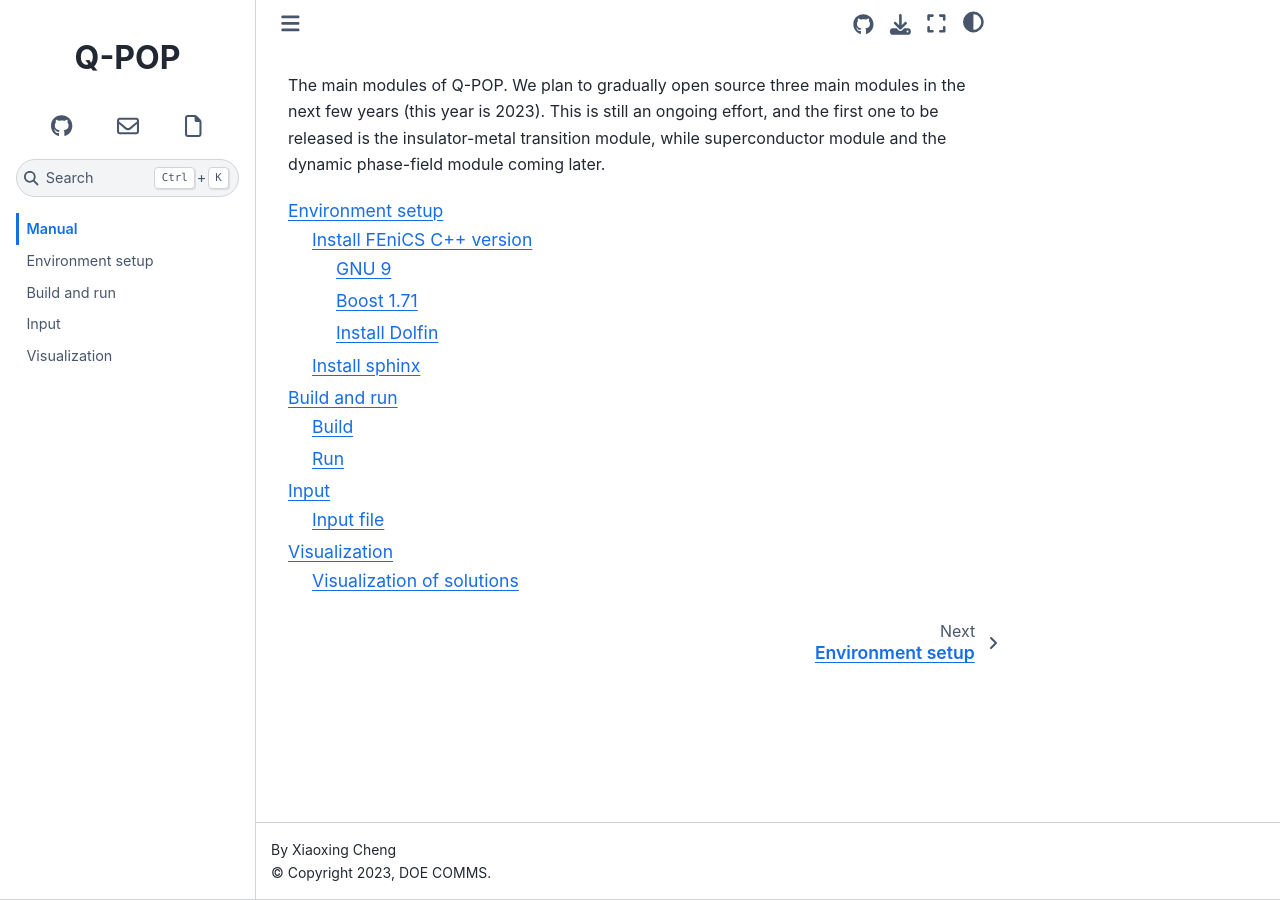
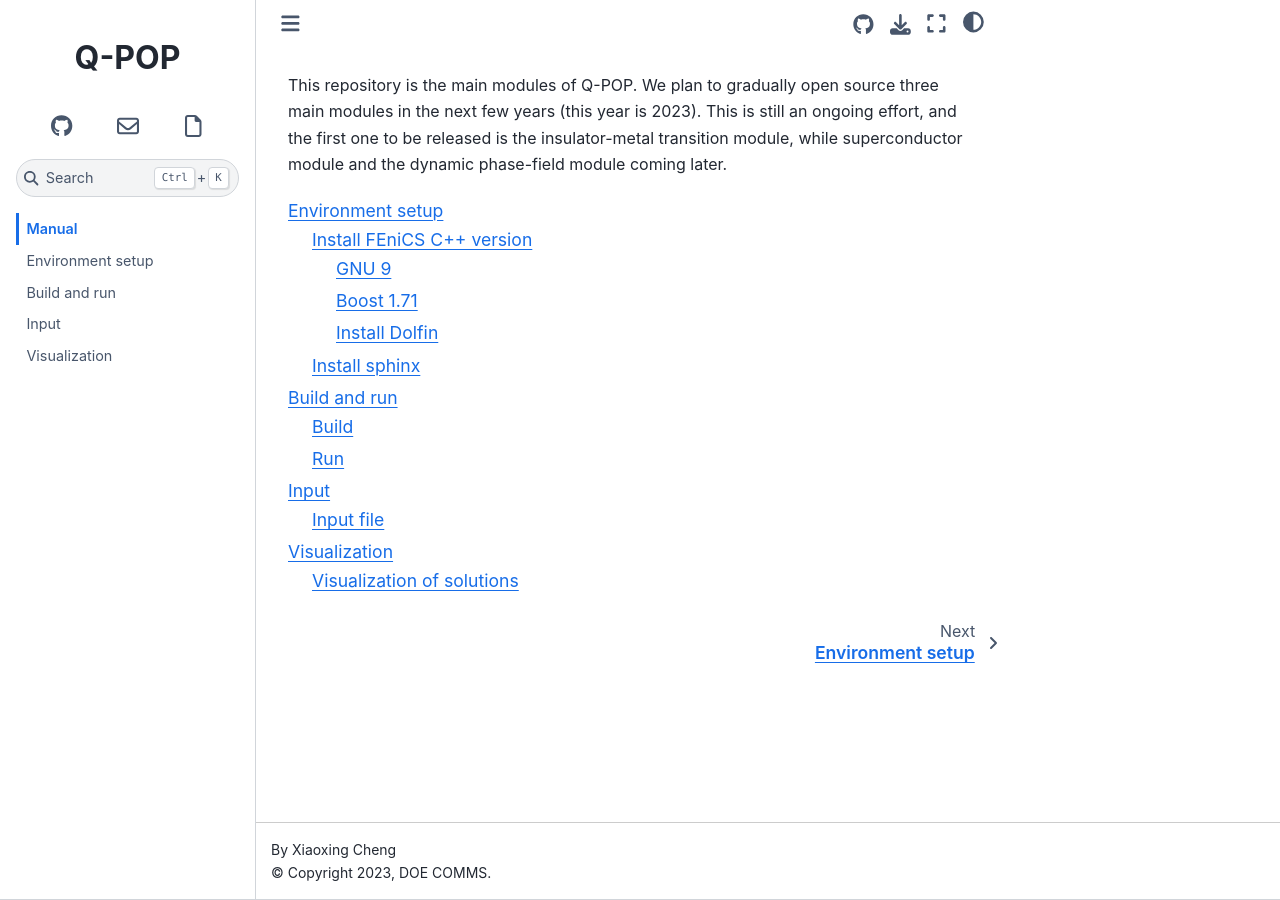
Before and after one commit to DOE-COMMS/Q-POP-Modules, a Sphinx documentation site: the page built from docs/index.md, in a window 1280 px wide. Built offline with Sphinx 7.4.7 and the Sphinx Book theme 1.1.4, drawn with Linux system fonts in a browser that asks for light colours.

Commit message:
Update index.md

```diff
--- a/docs/index.md
+++ b/docs/index.md
@@ -3,7 +3,7 @@
 title: Manual
 ---
 
-The main modules of Q-POP. We plan to gradually open source three main modules in the next few years (this year is 2023). This is still an ongoing effort, and the first one to be released is the insulator-metal transition module, while superconductor module and the dynamic phase-field module coming later.
+This repository is the main modules of Q-POP. We plan to gradually open source three main modules in the next few years (this year is 2023). This is still an ongoing effort, and the first one to be released is the insulator-metal transition module, while superconductor module and the dynamic phase-field module coming later.
 
 # Manual
 
```
